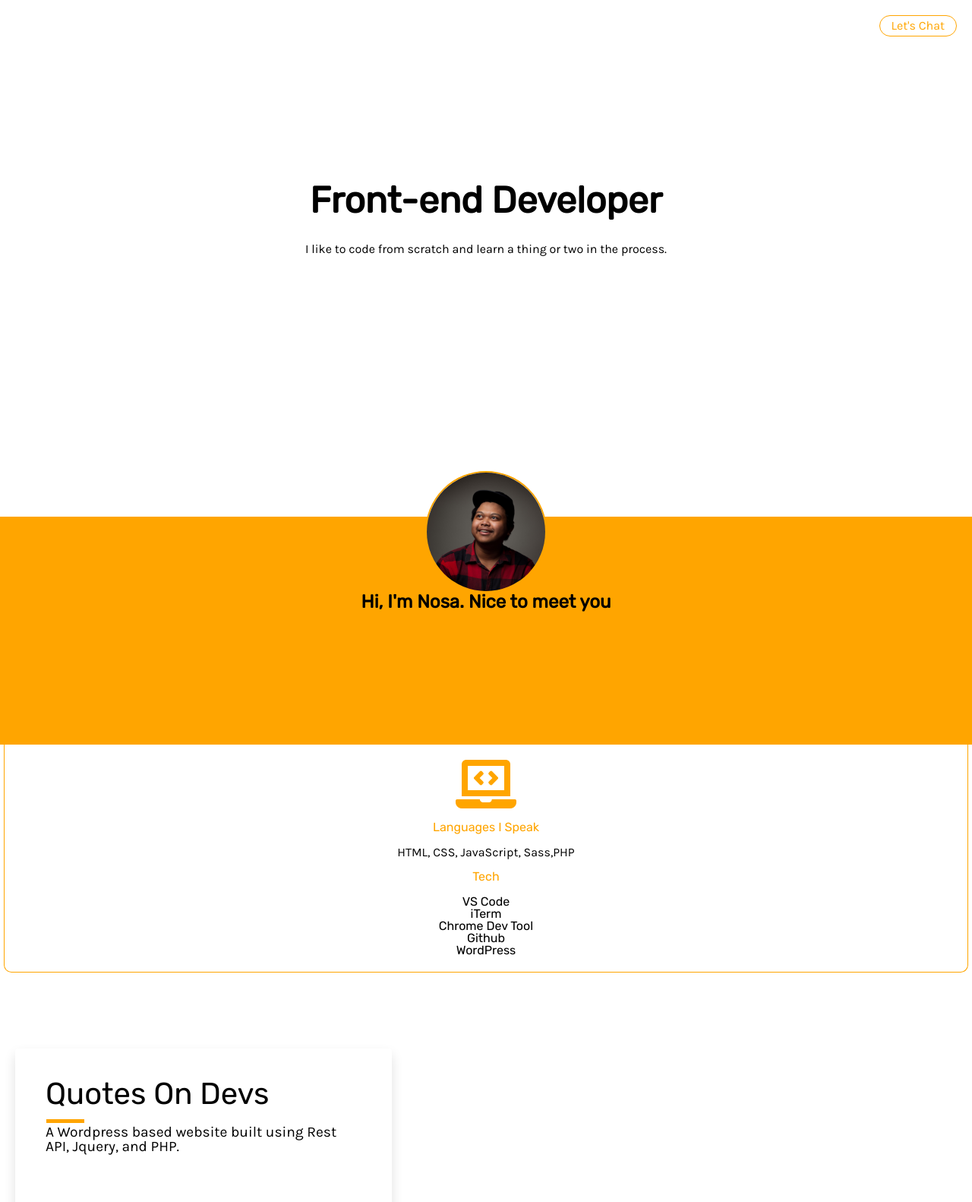
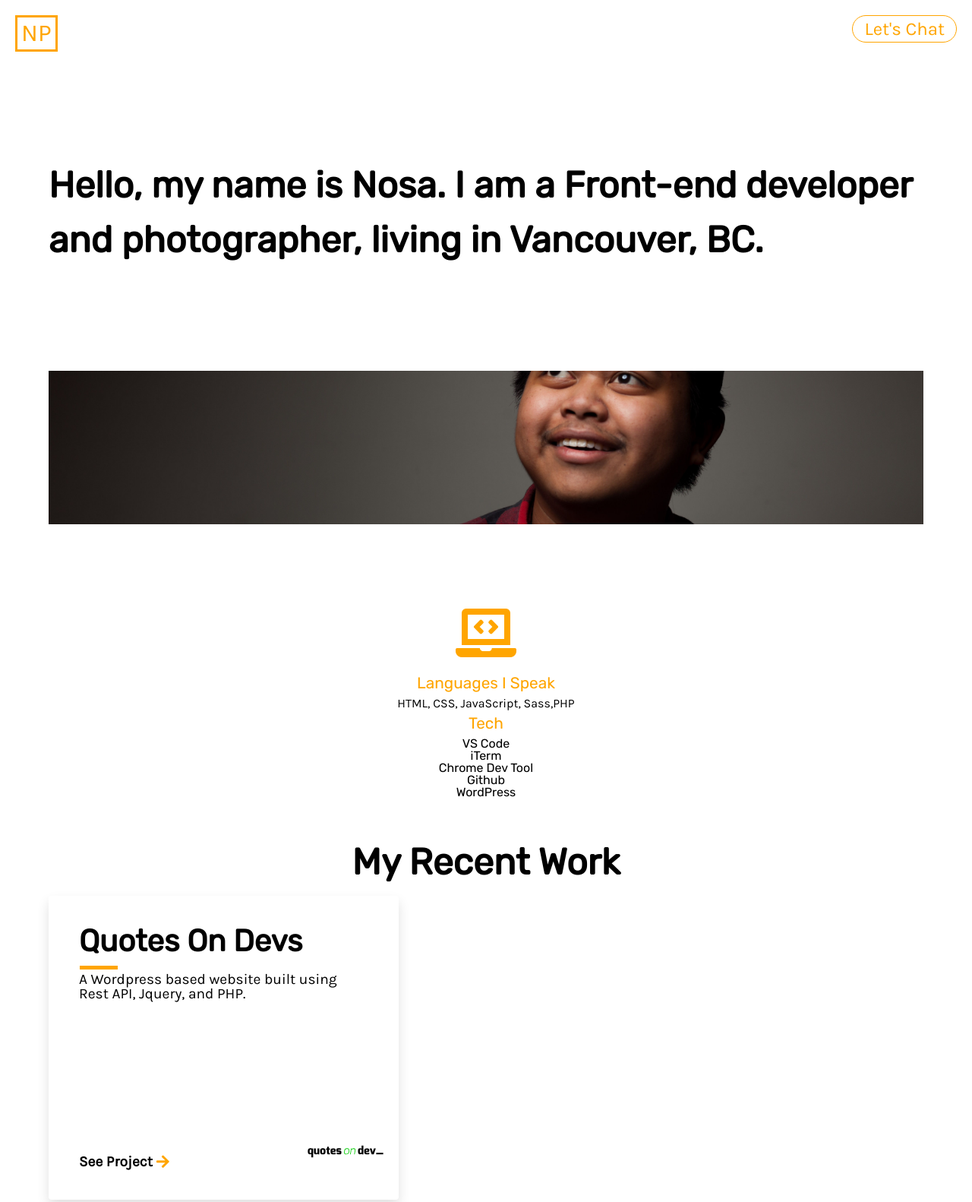
Before and after one commit to nosapaath/portfolio, a website: page index.html in a window 1280 px wide. Shown: the top 1582 px of the page at 76% size. Drawn offline with nearby package versions, Linux system fonts and the light colour scheme.

Commit message:
added footer, logo, removed animation

```diff
--- a/index.html
+++ b/index.html
@@ -14,25 +14,24 @@
 
 <body>
   <main id="home">
-    <section class="intro-hero">
-          <div class="title-type">
-              <h1>Front-end Developer</h1>
-              <p class="sub-title">I like to code from scratch and learn a thing or two in the process.</p>
-              <div class="branding">
-                <img src="./build/images/nosa.jpg" alt="portrait of me smiling">
-              </div>
+    <section class="outer-container">
+          <div class="inner-container greeting">
+              <h1>Hello, my name is Nosa. I am a Front-end developer and photographer, living in Vancouver, BC.</h1>
               <a href="#" class="btn">
                 <p>Let's Chat</p>
+              </a>
+              <a href="#" class="logo">
+                <p>NP</p>
               </a>
           </div>
       </section>
   </main>
 
-  <div class="introMe">
-    <h3>Hi, I'm Nosa. Nice to meet you</h3>
+  <div class="outer-container">
+    <img class="branding-picture inner-container" src="./build/images/nosa.jpg" alt="picture of Nosa Paath" >
   </div>
 
-  <div class="round-box">
+  <div class="round-box outer-container">
     <i class="fas fa-laptop-code fa-4x"></i>
     <h3>Languages I Speak</h3>
     <p>HTML, CSS, JavaScript, Sass,PHP</p>
@@ -46,14 +45,17 @@
     </ul>
   </div>
 
-  <section>
+  <section class="outer-container">
+      <div class="title">
+        <h1>My Recent Work</h1>
+      </div>
       <div class="project-wrapper">
-
           <div class="quotes-devs">
             <a href="https://github.com/nosapaath/quotesForDevs">
               <h2>Quotes On Devs</h2>
               <p>A Wordpress based website built using Rest API, Jquery, and PHP.</p>
               <p class="see-more">See Project <i class="fas fa-arrow-right"></i></p>
+              <img src="./build/images/quoteslogo.svg" alt="new york times app logo" height="87px" width="100px" />
             </a>
           </div>
           <div class="instanews">
@@ -69,6 +71,7 @@
               <h2>Aloha Website</h2>
               <p>An ecommerce store website built using jQuery and flex boxes. </p>
               <p class="see-more">See Project <i class="fas fa-arrow-right"></i></p>
+              <img src="./build/images/aloha-logo.svg" alt="new york times app logo" height="87px" width="100px" />
             </a>
           </div>
           <div class="inhabitent">
@@ -76,12 +79,13 @@
               <h2>Inhabitent Co.</h2>
               <p>A Wordpress based website built using PHP.</p>
               <p class="see-more">See Project <i class="fas fa-arrow-right"></i></p>
+              <img src="./build/images/inhabitent-logo.svg" alt="new york times app logo" height="87px" width="100px" />
             </a>
           </div>
       </div>
     </section>
 
-    <footer class="introMe">
+    <footer>
       <div class="icons">
           <a href="https://github.com/nosapaath">
             <i class="fab fa-github fa-2x"></i>
@@ -103,3 +107,7 @@
 <script src="https://cdnjs.cloudflare.com/ajax/libs/popper.js/1.14.3/umd/popper.min.js" integrity="sha384-ZMP7rVo3mIykV+2+9J3UJ46jBk0WLaUAdn689aCwoqbBJiSnjAK/l8WvCWPIPm49" crossorigin="anonymous"></script>
 
 </html>
+
+              <!-- <div class="branding">
+                <img src="./build/images/nosa.jpg" alt="portrait of me smiling">
+              </div> -->
--- /dev/null
+++ b/sass/_footer.scss
@@ -0,0 +1,7 @@
+.icons{
+  text-align: center;
+  background: $secondary-color;
+  i{
+    color: white;
+  }
+}
--- a/sass/_functionality.scss
+++ b/sass/_functionality.scss
@@ -59,3 +59,11 @@
     }
   }
 }
+
+.title{
+  text-align: center;
+  h1{
+    text-transform: capitalize;
+    margin-bottom: 20px;
+  }
+}
--- a/sass/_header.scss
+++ b/sass/_header.scss
@@ -1,23 +1,19 @@
-.title-type{
-  height: 85vh;
-  display: flex;
-  flex-direction: column;
-  align-items: center;
+.inner-container{
+
+  @include screen('medium'){
+    align-items: center;
+  }
   h1{
-    margin-top: 30vh;
-    margin-bottom:2rem;
-    font-weight: bold;
-  }
-  .sub-title{
-    width: 60%;
+    line-height: 1.5em;
   }
   .btn{
-    border: 1px $secondary-color solid;
+    border: 1.5px $secondary-color solid;
     border-radius: 20px;
     padding: 5px 15px 5px 15px;
     position: absolute;
     top: 20px;
     right: 20px;
+    font-size: 1.5rem;
     &:hover{
       cursor: pointer;
     }
@@ -25,18 +21,23 @@
       color: $secondary-color;
     }
   }
-  .branding{
-    border: 2px $secondary-color solid;
-    border-radius: 50%;
-    overflow: hidden;
-    width: 160px;
-    height: 160px;
-    position: absolute;
-    bottom: 20px;
-    img{
-      width: auto;
-      margin-left: -66px;
-      height: 100%;
-    }
+}
+
+.logo{
+  font-size: 2rem;
+  border: 3px $secondary-color solid;
+  padding: 5px 5px 5px 5px;
+  position: absolute;
+  top: 20px;
+  left: 20px;
+  &:hover{
+    cursor: pointer;
+  }
+  p{
+    color: $secondary-color;
   }
 }
+
+.greeting{
+  text-align: left;
+}
--- a/sass/_normalize.scss
+++ b/sass/_normalize.scss
@@ -10,17 +10,33 @@ html{
   p{
     font-family: $font_sub;
   }
+  i{
+    color: $secondary-color;
+  }
+  main{
+    padding-top: 20vh;
+  }
+  li{
+    font-size: 1rem;
+    font-weight: normal;
+  }
 }
 
 
 h1{
-  font-size: 2rem;
+  font-size: 2.5rem;
+  font-weight: bold;
     @include screen('medium'){
       font-size: 3rem;
     }
     @include screen('large'){
       font-size: 3rem;
     }
+}
+
+h2{
+  font-size: 1.4rem;
+  font-weight: bold;
 }
 
 label{
--- a/sass/_sections.scss
+++ b/sass/_sections.scss
@@ -13,15 +13,14 @@
   display: flex;
   flex-flow: column wrap;
   justify-content: center;
-  margin-top: 80px;
   width: 100%;
-  padding: 20px;
   div{
+    overflow: hidden;
     border-radius: 4px;
     box-shadow: 0 8px 16px 0 rgba(0,0,0,.12);
     width: 100%;
     height: 300px;
-    background: white;
+
     @include screen('medium'){
       width: 45%;
       height: 400px;
@@ -99,8 +98,11 @@
 
 // background on hero section
 
-.intro-hero{
-  text-align: center;
+.outer-container{
+  padding-left: 5%;
+  padding-right: 5%;
+  margin-bottom: 40px;
+  // text-align: center;
   @include screen('medium'){
     // background: black;
     background-size: cover;
@@ -120,6 +122,16 @@
   }
 }
 
+.inner-container{
+  margin-top: 3rem;
+  padding-bottom: 3rem;
+}
+
+.branding-picture{
+  width: 100%;
+  height: 250px;
+  object-fit: cover;
+}
 .quote-area{
     width: 80%;
     padding: 20px;
@@ -169,7 +181,7 @@
   color: white;
 }
 
-.instanews{
+.instanews, .inhabitent, .aloha, .quotes-devs{
   img{
     position: absolute;
     right: 20px;
@@ -177,29 +189,7 @@
   }
 }
 
-.introMe{
-  background-color: $secondary-color;
-  height: 300px;
-  padding-top: 100px;
-  padding-right: 10px;
-  padding-left:10px;
-  text-align: center;
-  h3{
-    font-size: 1.5rem;
-    font-weight: bold;
-  }
-  p{
-    size: .8rem;
-    margin-top: 10px;
-    padding: 0 30px;
-  }
-}
-
 .round-box{
-  margin: 0 5px;
-  border: .5px $secondary-color solid;
-  border-top: none;
-  height: 300px;
   display: flex;
   flex-flow: column nowrap;
   align-items: center;
@@ -207,8 +197,15 @@
   padding: 20px;
   text-align: center;
   border-radius: 0px 0px 10px 10px;
+  h3{
+    font-size: 1.3rem;
+    margin: .5rem 0;
+  }
   h3,i{
     color: $secondary-color;
+  }
+  i{
+    margin-bottom: 1rem;
   }
   ul{
     display: flex;
--- a/sass/style.scss
+++ b/sass/style.scss
@@ -8,3 +8,4 @@
 @import "normalize";
 @import "downloaded";
 @import "functionality";
+@import "footer";
```
Also changed, not shown: about.html (deleted, +0 -69 lines), work.html (deleted, +0 -85 lines), build/css/style.css, build/css/style.min.css, build/images/aloha-logo.svg (added), build/images/inhabitent-logo.svg (added), build/images/quotes.png (added), build/images/quoteslogo.svg (added).
